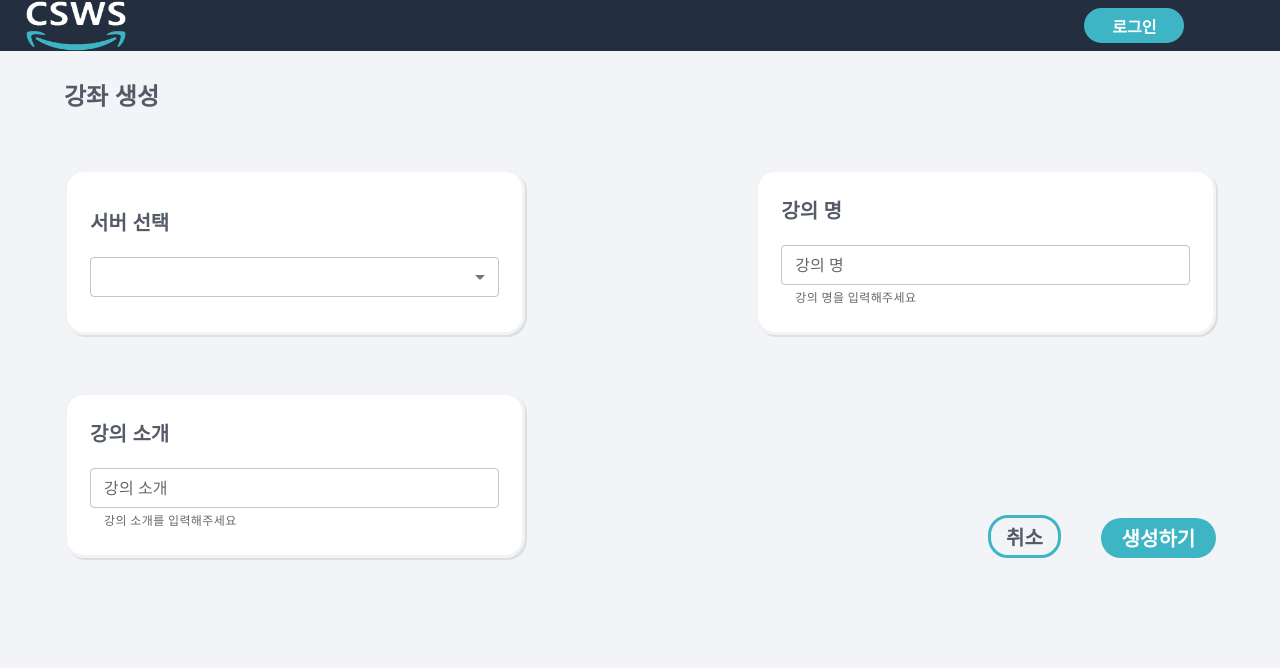
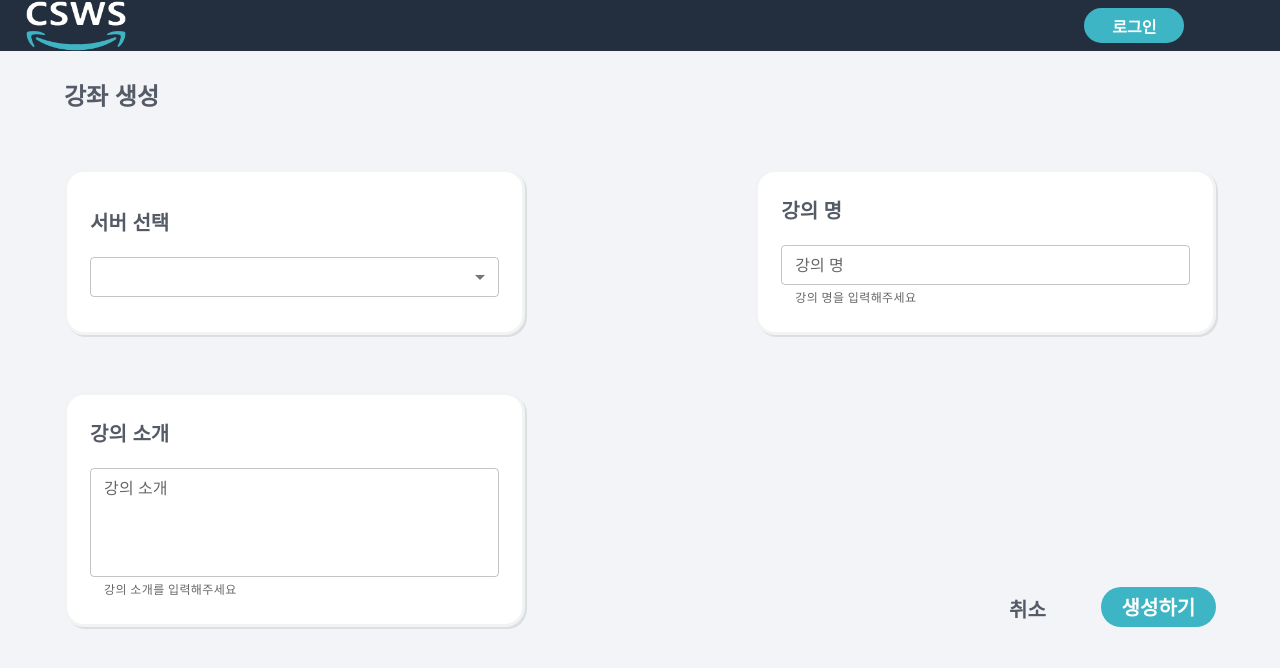
Before and after one commit to as1248/CLMS-frontend, a React (Create React App) app: page /createLecture in a window 1280 px wide. Shown: the top 668 px of the page. Built offline with nearby package versions, Linux system fonts and the light colour scheme.

Commit message:
Update css
css 수정

```diff
--- a/src/components/Instance/CreateInstance/CreateInstanceButtons.js
+++ b/src/components/Instance/CreateInstance/CreateInstanceButtons.js
@@ -41,7 +41,7 @@ const Btn = styled.div`
 
 const Create = styled.div`
   cursor: pointer;
-  padding: 6px 15px;
+  padding: 5px 15px;
   height: 35px;
   background-color: #3eb5c4;
   border-radius: 20px;
@@ -57,6 +57,8 @@ const Create = styled.div`
 const Cancel = styled.div`
   cursor: pointer;
   padding: 4px 15px;
+  font-weight: 600;
+  border-radius: 20px;
   &:hover{
     background-color: white;
     color: black;
--- a/src/components/Lecture/CreateLecture/CreateLectureBtn.js
+++ b/src/components/Lecture/CreateLecture/CreateLectureBtn.js
@@ -26,7 +26,6 @@ const CancelBtn = styled.div`
   margin-right: 40px;
   cursor: pointer;
   padding: 4px 15px;
-  border: 3px solid #3eb5c4;
   border-radius: 20px;
   font-weight: 600;
   &:hover{
--- a/src/components/Lecture/CreateLecture/LectureIntroduction.js
+++ b/src/components/Lecture/CreateLecture/LectureIntroduction.js
@@ -33,6 +33,8 @@ const LectureIntroduction = () => {
         helperText="강의 소개를 입력해주세요"
         error={!validate}
         size="small"
+        multiline
+        rows={4}
       />
     </Content>
   );
```
